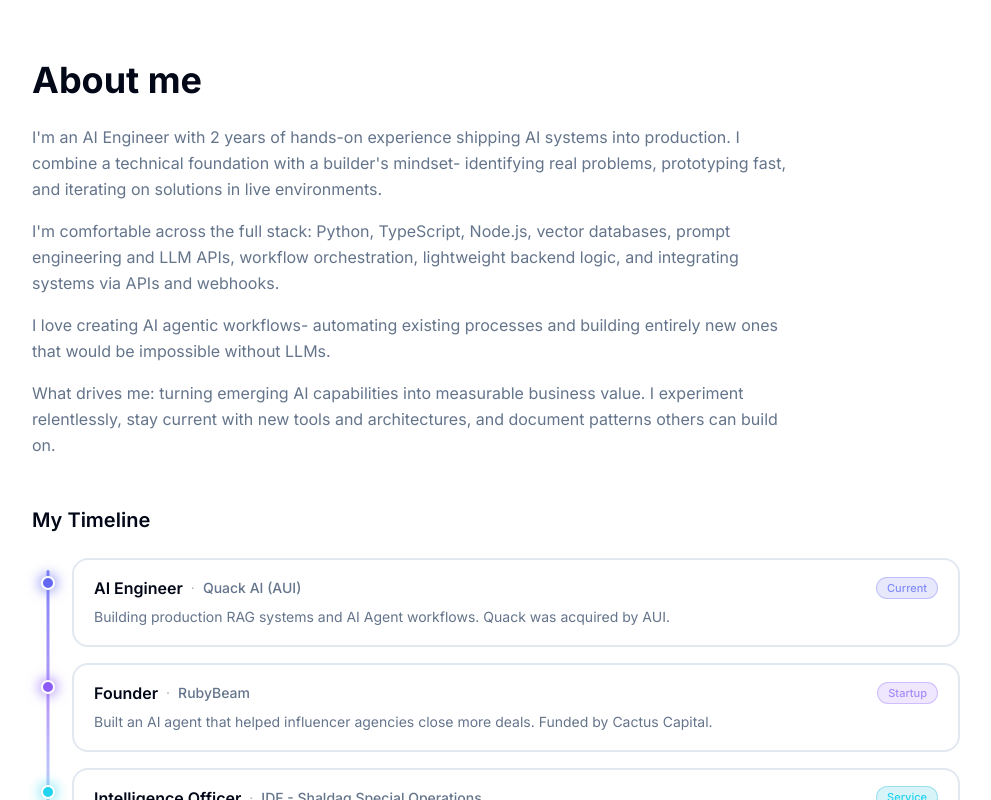
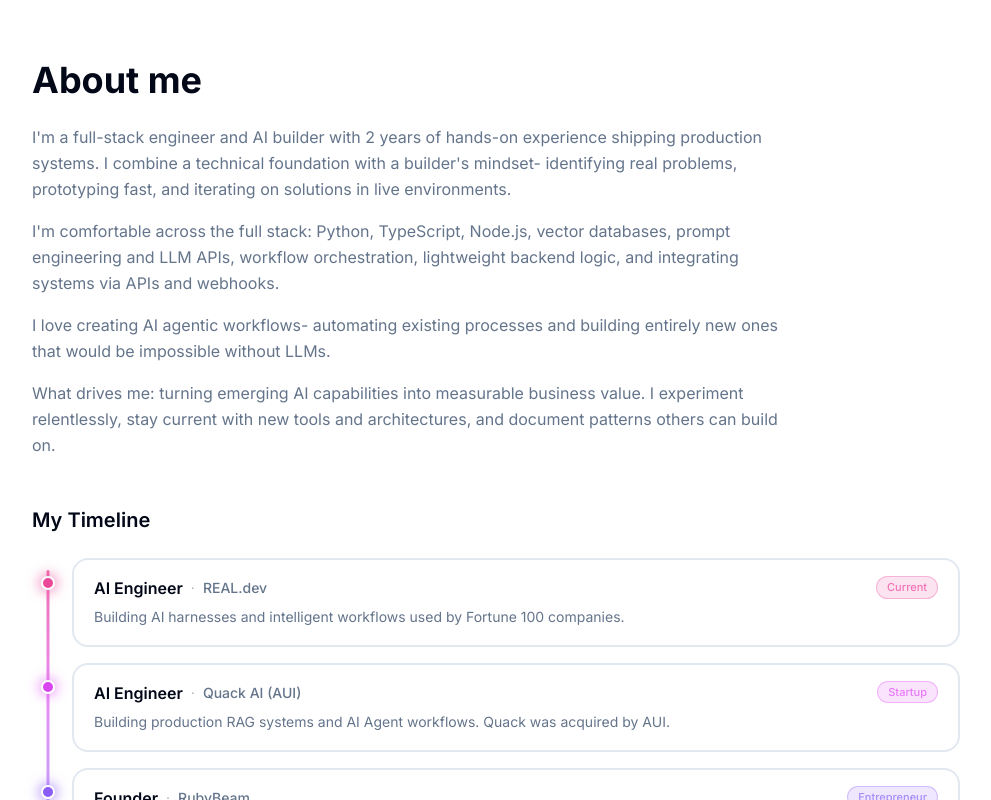
Before and after one commit to NirMendelson/portfolio, a Next.js app: page / in a window 1280 px wide. Shown: the part 880-1680 px from the top of the page, without its empty margins (144-1135 px from the left). Built offline with nearby package versions, Linux system fonts and the light colour scheme.

Commit message:
update homepage role and retire RAG demo

```diff
--- a/src/components/Home.jsx
+++ b/src/components/Home.jsx
@@ -151,7 +151,7 @@ const Home = () => {
         {/* Bio text */}
         <div className="flex flex-col gap-4 mb-12 max-w-3xl">
           <p className="text-muted-foreground text-base leading-relaxed">
-            I&apos;m an AI Engineer with 2 years of hands-on experience shipping AI systems into production. I combine a technical foundation with a builder&apos;s mindset- identifying real problems, prototyping fast, and iterating on solutions in live environments.
+            I&apos;m a full-stack engineer and AI builder with 2 years of hands-on experience shipping production systems. I combine a technical foundation with a builder&apos;s mindset- identifying real problems, prototyping fast, and iterating on solutions in live environments.
           </p>
           <p className="text-muted-foreground text-base leading-relaxed">
             I&apos;m comfortable across the full stack: Python, TypeScript, Node.js, vector databases, prompt engineering and LLM APIs, workflow orchestration, lightweight backend logic, and integrating systems via APIs and webhooks.
@@ -169,43 +169,53 @@ const Home = () => {
 
         <div className="relative w-full">
           {/* Vertical timeline line — thick gradient bar, centered at left-4 */}
-          <div className="absolute left-4 top-3 bottom-3 w-[3px] rounded-full -translate-x-1/2 bg-gradient-to-b from-indigo-500/80 via-violet-500/60 to-cyan-400/30" />
+          <div className="absolute left-4 top-3 bottom-3 w-[3px] rounded-full -translate-x-1/2 bg-[linear-gradient(to_bottom,rgba(236,72,153,0.78),rgba(217,70,239,0.62),rgba(139,92,246,0.54),rgba(59,130,246,0.36))]" />
           <div className="flex flex-col gap-4">
             {[
               {
                 title: 'AI Engineer',
+                org: 'REAL.dev',
+                description: 'Building AI harnesses and intelligent workflows used by Fortune 100 companies.',
+                tag: 'Current',
+                tagColor: 'bg-pink-500/15 text-pink-400 border-pink-500/30',
+                dotColor: 'bg-pink-500 shadow-[0_0_12px_3px_rgba(236,72,153,0.5)]',
+              },
+              {
+                title: 'AI Engineer',
                 org: 'Quack AI (AUI)',
                 description: 'Building production RAG systems and AI Agent workflows. Quack was acquired by AUI.',
-                tag: 'Current',
-                tagColor: 'bg-indigo-500/15 text-indigo-400 border-indigo-500/30',
-                dotColor: 'bg-indigo-500 shadow-[0_0_12px_3px_rgba(99,102,241,0.55)]',
+                tag: 'Startup',
+                tagColor: 'bg-fuchsia-500/15 text-fuchsia-400 border-fuchsia-500/30',
+                dotColor: 'bg-fuchsia-500 shadow-[0_0_12px_3px_rgba(217,70,239,0.45)]',
               },
               {
                 title: 'Founder',
                 org: 'RubyBeam',
                 description: 'Built an AI agent that helped influencer agencies close more deals. Funded by Cactus Capital.',
-                tag: 'Startup',
+                tag: 'Entrepreneur',
                 tagColor: 'bg-violet-500/15 text-violet-400 border-violet-500/30',
-                dotColor: 'bg-violet-500 shadow-[0_0_12px_3px_rgba(139,92,246,0.55)]',
+                dotColor: 'bg-violet-500 shadow-[0_0_12px_3px_rgba(139,92,246,0.5)]',
               },
               {
                 title: 'Intelligence Officer',
                 org: 'IDF - Shaldag Special Operations',
                 description: 'Identified critical operational needs and designed special operations missions to resolve them.',
                 tag: 'Service',
-                tagColor: 'bg-cyan-500/15 text-cyan-400 border-cyan-500/30',
-                dotColor: 'bg-cyan-400 shadow-[0_0_12px_3px_rgba(34,211,238,0.45)]',
+                tagColor: 'bg-blue-500/15 text-blue-400 border-blue-500/30',
+                dotColor: 'bg-blue-500 shadow-[0_0_12px_3px_rgba(59,130,246,0.45)]',
               },
             ].map((item, i) => (
               <div key={i} className="relative flex items-start gap-5 pl-10">
                 {/* Glowing dot — centered on the line via -translate-x-1/2 at left-4 */}
                 <div className={`absolute left-4 top-[1.1rem] w-3.5 h-3.5 rounded-full -translate-x-1/2 border-2 border-background ${item.dotColor}`} />
                 <div className="flex-1 rounded-2xl border-2 border-border bg-card/70 backdrop-blur-sm px-5 py-4 hover:border-border/80 hover:bg-card transition-colors duration-200">
-                  <div className="flex flex-wrap items-center gap-2 mb-1.5">
-                    <span className="font-semibold text-foreground text-sm sm:text-base">{item.title}</span>
-                    <span className="text-muted-foreground/50 text-sm hidden sm:inline">·</span>
-                    <span className="text-muted-foreground text-sm font-medium">{item.org}</span>
-                    <span className={`ml-auto text-[11px] font-medium px-2.5 py-0.5 rounded-full border ${item.tagColor}`}>{item.tag}</span>
+                  <div className="flex flex-col gap-2 sm:flex-row sm:items-start sm:justify-between mb-1.5">
+                    <div className="flex flex-wrap items-center gap-x-2 gap-y-1">
+                      <span className="font-semibold text-foreground text-sm sm:text-base">{item.title}</span>
+                      <span className="text-muted-foreground/50 text-sm hidden sm:inline">·</span>
+                      <span className="text-muted-foreground text-sm font-medium">{item.org}</span>
+                    </div>
+                    <span className={`w-fit shrink-0 text-[11px] font-medium px-2.5 py-0.5 rounded-full border ${item.tagColor}`}>{item.tag}</span>
                   </div>
                   <p className="text-muted-foreground text-sm leading-relaxed">{item.description}</p>
                 </div>
--- a/src/components/ProjectDetail.jsx
+++ b/src/components/ProjectDetail.jsx
@@ -155,28 +155,6 @@ const ProjectDetail = ({ slug }) => {
       )}
       {/* Hero Section */}
       <h1 className="text-2xl sm:text-3xl lg:text-4xl font-semibold mb-4 sm:mb-6 tracking-tight text-foreground text-left mt-12 sm:mt-8 lg:mt-10">{project.title}</h1>
-
-      {/* Live Demo */}
-      {project.demoUrl && (
-        <div className="mb-6 p-4 rounded-xl border border-border bg-card flex items-center justify-between gap-4">
-          <div className="flex items-center gap-3">
-            <span className="text-xl">🚀</span>
-            <div>
-              <p className="text-sm font-semibold text-foreground leading-tight">Live Demo</p>
-              <p className="text-xs text-muted-foreground mt-0.5">Try out this project in your browser</p>
-            </div>
-          </div>
-          <a
-            href={project.demoUrl}
-            target="_blank"
-            rel="noopener noreferrer"
-            className="inline-flex items-center gap-2 bg-blue-600 text-white text-sm font-medium px-4 py-2 rounded-lg hover:bg-blue-700 transition-colors whitespace-nowrap shrink-0"
-          >
-            Try it live
-            <svg width="13" height="13" fill="none" stroke="currentColor" strokeWidth="2.5" viewBox="0 0 24 24"><path d="M7 17L17 7" strokeLinecap="round" strokeLinejoin="round"/><path d="M7 7h10v10" strokeLinecap="round" strokeLinejoin="round"/></svg>
-          </a>
-        </div>
-      )}
 
       {/* Overview */}
       <section className="mb-8 sm:mb-10">
--- a/src/components/ProjectsPage.jsx
+++ b/src/components/ProjectsPage.jsx
@@ -27,7 +27,6 @@ The backend is built with FastAPI and uses the Claude API via the Anthropic SDK
     tags: ['Agentic RAG', 'Self-Optimizing', 'Claude API'],
     image: '/rag-optimizer/rag-demo.mp4',
     link: '#',
-    demoUrl: 'https://monday-support-agent.vercel.app/',
     disclaimer: 'This is an independent demo project built for research and learning purposes. It is not affiliated with, endorsed by, or related to Monday.com in any way.',
   },
 
```
